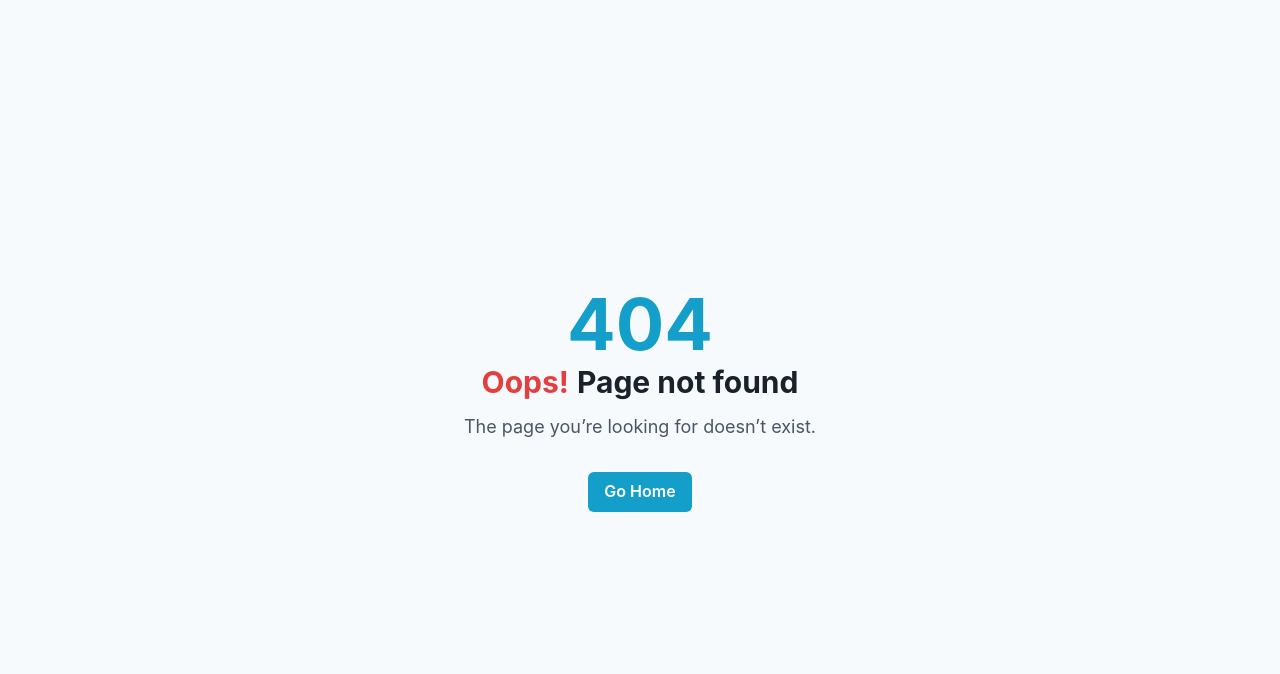
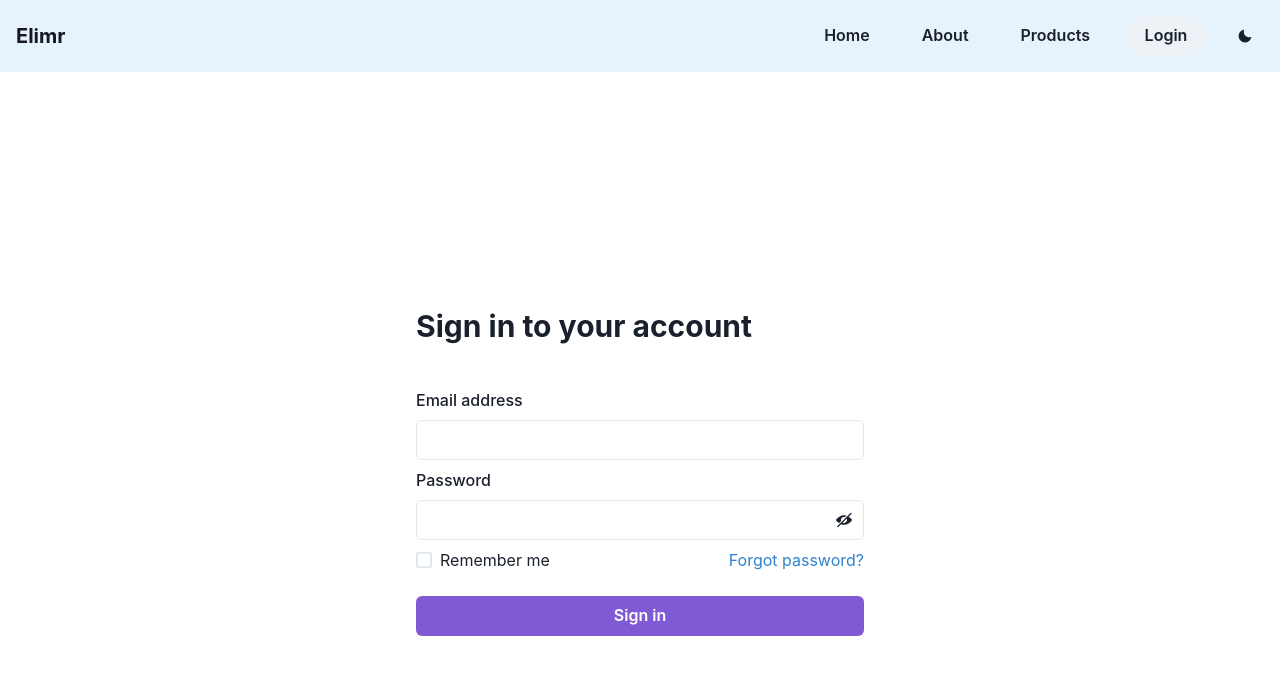
Before and after one commit to 1IsmailIbrahim/e-commerce-react-ts, a React (Vite) app: page /login in a window 1280 px wide. Before the commit this address had no page. Shown: the top 674 px of the page. Built offline with nearby package versions, Linux system fonts and the light colour scheme.

Commit message:
Login page and createAsyncThunk function

```diff
--- a/package.json
+++ b/package.json
@@ -14,6 +14,7 @@
     "@chakra-ui/react": "^2.8.2",
     "@emotion/react": "^11.11.4",
     "@emotion/styled": "^11.11.5",
+    "@reduxjs/toolkit": "^2.2.5",
     "framer-motion": "^11.2.10",
     "localforage": "^1.10.0",
     "match-sorter": "^6.3.4",
--- /dev/null
+++ b/src/app/features/loginSlice.ts
@@ -0,0 +1,58 @@
+import { createAsyncThunk, createSlice } from "@reduxjs/toolkit";
+import axios from "axios";
+import { RootState } from "../store";
+
+interface IState {
+  loading: boolean;
+  data: [];
+  error: string | null;
+}
+interface IUser {
+  identifier: string;
+  password: string;
+}
+const initialState: IState = {
+  loading: false,
+  data: [],
+  error: null,
+};
+
+export const userLogin = createAsyncThunk(
+  "login/userLogin",
+  async (user: IUser, thunkAPI) => {
+    const { rejectWithValue } = thunkAPI;
+    try {
+      const { data } = await axios.post(
+        `${import.meta.env.VITE_SERVER_URL}/api/auth/local`,
+        user
+      );
+      return data;
+    } catch (error) {
+      rejectWithValue(error);
+    }
+  }
+);
+
+const loginApiSlice = createSlice({
+  name: "login",
+  initialState,
+  reducers: {},
+  extraReducers(builder) {
+    builder.addCase(userLogin.pending, (state) => {
+      state.loading = true;
+    });
+    builder.addCase(userLogin.fulfilled, (state, action) => {
+      state.loading = false;
+      state.data = action.payload;
+      state.error = null;
+    });
+    builder.addCase(userLogin.rejected, (state, action) => {
+      state.loading = false;
+      state.data = [];
+      state.error = action.payload as string;
+    });
+  },
+});
+
+export const selectLogin = ({ login }: RootState) => login;
+export default loginApiSlice.reducer;
--- /dev/null
+++ b/src/app/store.ts
@@ -0,0 +1,15 @@
+import { configureStore } from "@reduxjs/toolkit";
+import loginApiSlice from "./features/loginSlice";
+import { useDispatch } from "react-redux";
+
+export const store = configureStore({
+  reducer: {
+    login: loginApiSlice,
+  },
+});
+
+export type RootState = ReturnType<typeof store.getState>;
+export type AppDispatch = typeof store.dispatch;
+export const useAppDispatch: () => AppDispatch = useDispatch;
+
+export default store;
--- a/src/components/HoverImage.tsx
+++ b/src/components/HoverImage.tsx
@@ -27,7 +27,7 @@ const HoverImage = ({ thumbnailSrc, fullImageSrc, alt }: IProps) => {
         boxShadow="md"
         transition="transform 0.3s ease"
         rounded={"md"}
-        transform={isHovered ? "scale(2)" : "scale(1)"}
+        transform={isHovered ? "scale(1.7)" : "scale(1)"}
         visibility={isHovered ? "visible" : "hidden"}
       />
     </Box>
--- a/src/components/Navbar.tsx
+++ b/src/components/Navbar.tsx
@@ -53,7 +53,6 @@ const Navbar = () => {
       justify="space-between"
       wrap="wrap"
       padding="1rem"
-      marginBottom={"10px"}
       bg={colorMode === "light" ? "#e6f3fd" : "gray.900"}
       color={colorMode === "light" ? "gray.900" : "white"}
     >
@@ -91,6 +90,15 @@ const Navbar = () => {
           <Button {...LinkStyles} to={"/products"} onClick={handleLinkClick}>
             Products
           </Button>
+          <Button
+            as={NavLink}
+            w={20}
+            rounded={"full"}
+            to={"/login"}
+            onClick={handleLinkClick}
+          >
+            Login
+          </Button>
           <Box display={{ base: "block" }}>
             <ColorModeToggle />
           </Box>
--- a/src/main.tsx
+++ b/src/main.tsx
@@ -4,6 +4,8 @@ import "./index.css";
 import { ChakraProvider, ColorModeScript } from "@chakra-ui/react";
 import theme from "./components/theme/index.ts";
 import { QueryClient, QueryClientProvider } from "react-query";
+import { Provider } from "react-redux";
+import { store } from "./app/store.ts";
 
 const queryClient = new QueryClient({
   defaultOptions: {
@@ -14,10 +16,12 @@ const queryClient = new QueryClient({
 });
 
 ReactDOM.createRoot(document.getElementById("root")!).render(
+  <Provider store={store}>
     <QueryClientProvider client={queryClient}>
       <ChakraProvider theme={theme}>
         <ColorModeScript initialColorMode={theme.config.initialColorMode} />
         <App />
       </ChakraProvider>
     </QueryClientProvider>
+  </Provider>
 );
--- /dev/null
+++ b/src/pages/Login.tsx
@@ -0,0 +1,154 @@
+import { ViewIcon, ViewOffIcon } from "@chakra-ui/icons";
+import {
+  Button,
+  Checkbox,
+  Flex,
+  FormControl,
+  FormLabel,
+  Heading,
+  Input,
+  InputRightElement,
+  Link,
+  Stack,
+  InputGroup,
+  FormHelperText,
+} from "@chakra-ui/react";
+import { ChangeEvent, FormEvent, useState } from "react";
+import { useAppDispatch } from "../app/store";
+import { userLogin } from "../app/features/loginSlice";
+
+const LoginPage = () => {
+  const dispatch = useAppDispatch();
+  const [showPassword, setShowPassword] = useState<boolean>(false);
+  const [user, setUser] = useState({
+    identifier: "",
+    password: "",
+  });
+  const [isEmail, setIsEmail] = useState(false);
+  const [isPassword, setIsPassword] = useState(false);
+  const emailRegex = /^[^\s@]+@[^\s@]+\.[^\s@]+$/;
+  const passwordRegex = /^.{6,}$/;
+
+  // Handlers
+  const onChangeHandler = (e: ChangeEvent<HTMLInputElement>) => {
+    const { name, value } = e.target;
+    setUser({ ...user, [name]: value });
+    if (name === "identifier") {
+      setIsEmail(false);
+    } else if (name === "password") {
+      setIsPassword(false);
+    }
+  };
+
+  const onBlurHandler = (e: ChangeEvent<HTMLInputElement>) => {
+    const { name, value } = e.target;
+    if (name === "identifier" && !emailRegex.test(value)) {
+      setIsEmail(true);
+    }
+    if (name === "password" && !passwordRegex.test(value)) {
+      setIsPassword(true);
+    }
+  };
+
+  const onSubmitHandler = (e: FormEvent<HTMLDivElement>) => {
+    e.preventDefault();
+    if (
+      !emailRegex.test(user.identifier) &&
+      !passwordRegex.test(user.password)
+    ) {
+      setIsEmail(true);
+      setIsPassword(true);
+      return;
+    }
+    if (!emailRegex.test(user.identifier)) {
+      setIsEmail(true);
+      return;
+    }
+    if (!passwordRegex.test(user.password)) {
+      setIsPassword(true);
+      return;
+    }
+    dispatch(userLogin(user));
+    console.log(user);
+    setUser({ identifier: "", password: "" });
+  };
+
+  return (
+    <Stack minH={"100vh"} direction={{ base: "column", md: "row" }}>
+      <Flex p={8} flex={1} align={"center"} justify={"center"}>
+        <Stack spacing={4} w={"full"} maxW={"md"}>
+          <Heading mb={7} fontSize={"3xl"}>
+            Sign in to your account
+          </Heading>
+          <Stack as={"form"} onSubmit={onSubmitHandler}>
+            <FormControl id="email">
+              <FormLabel>Email address</FormLabel>
+              <Input
+                value={user.identifier}
+                name="identifier"
+                onChange={onChangeHandler}
+                onBlur={onBlurHandler}
+                focusBorderColor="#9f7aea"
+                errorBorderColor=""
+                isInvalid={isEmail}
+              />
+              {isEmail && (
+                <FormHelperText color="#FC8181">
+                  Please enter a valid Email
+                </FormHelperText>
+              )}
+            </FormControl>
+            <FormControl id="password">
+              <FormLabel>Password</FormLabel>
+              <InputGroup>
+                <Input
+                  value={user.password}
+                  name="password"
+                  onChange={onChangeHandler}
+                  onBlur={onBlurHandler}
+                  focusBorderColor="#9f7aea"
+                  type={showPassword ? "text" : "password"}
+                  isInvalid={isPassword}
+                />
+                <InputRightElement h={"full"}>
+                  <Button
+                    variant={"ghost"}
+                    onClick={() =>
+                      setShowPassword((showPassword) => !showPassword)
+                    }
+                  >
+                    {showPassword ? <ViewIcon /> : <ViewOffIcon />}
+                  </Button>
+                </InputRightElement>
+              </InputGroup>
+              {isPassword && (
+                <FormHelperText color="#FC8181">
+                  Please enter a valid Password
+                </FormHelperText>
+              )}
+            </FormControl>
+            <Stack spacing={6}>
+              <Stack
+                direction={{ base: "column", sm: "row" }}
+                align={"start"}
+                justify={"space-between"}
+              >
+                <Checkbox colorScheme="purple">Remember me</Checkbox>
+                <Link color={"blue.500"}>Forgot password?</Link>
+              </Stack>
+              <Button
+                type="submit"
+                colorScheme={isEmail || isPassword ? "red" : "purple"}
+                variant={"solid"}
+              >
+                Sign in
+              </Button>
+            </Stack>
+          </Stack>
+        </Stack>
+      </Flex>
+    </Stack>
+  );
+};
+
+export default LoginPage;
--- a/src/router/index.tsx
+++ b/src/router/index.tsx
@@ -11,6 +11,7 @@ import AboutPage from "../pages/About";
 import ProductsPage from "../pages/Products";
 import ProductDetailsPage from "../pages/ProductDetails";
 import PageNotFound from "../pages/PageNotFound";
+import LoginPage from "../pages/Login";
 
 const router = createBrowserRouter(
   createRoutesFromElements(
@@ -21,6 +22,7 @@ const router = createBrowserRouter(
         <Route path="/about" element={<AboutPage />} />
         <Route path="/products" element={<ProductsPage />} />
         <Route path="/product/:id" element={<ProductDetailsPage />} />
+        <Route path="/login" element={<LoginPage />} />
       </Route>
 
       {/* Page Not Found */}
```
Also changed, not shown: src/auth/ProtectedRoute.tsx (added, +21 -0 lines), 1 other file (tests, documents, lock files or other folders). Lines whose indentation alone changed are shown as unchanged.
